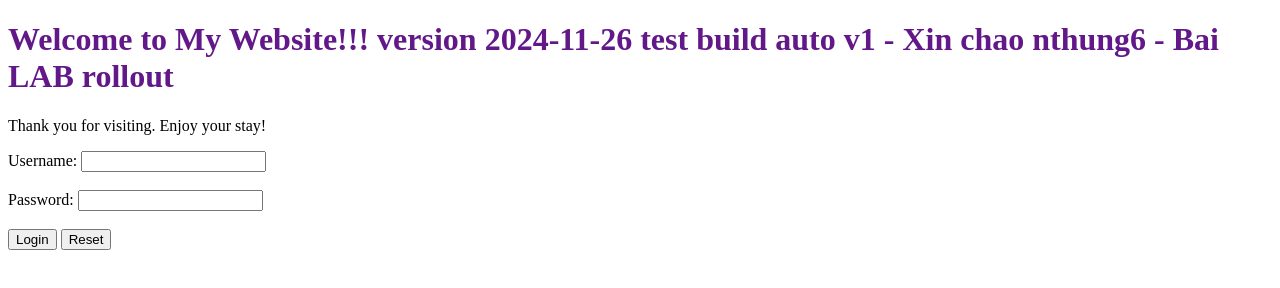
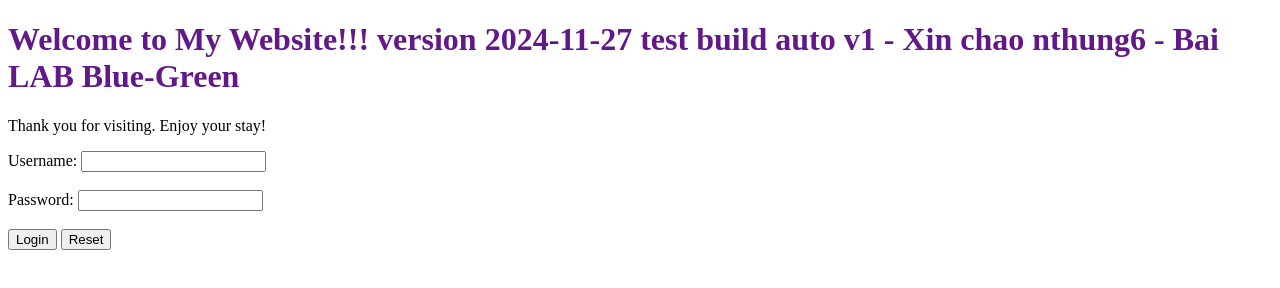
Before and after one commit to hunghoccloud/nodejs-random-color, a website: page public/index.html in a window 1280 px wide. Drawn offline with Linux system fonts and the light colour scheme.

Commit message:
Update index.html

```diff
--- a/public/index.html
+++ b/public/index.html
@@ -7,7 +7,7 @@
 </head>
 
 <body>
-    <h1 id="welcome" style="color: #631889;">Welcome to My Website!!! version 2024-11-26 test build auto v1 - Xin chao nthung6 - Bai LAB rollout </h1>
+    <h1 id="welcome" style="color: #631889;">Welcome to My Website!!! version 2024-11-27 test build auto v1 - Xin chao nthung6 - Bai LAB Blue-Green </h1>
     <p>Thank you for visiting. Enjoy your stay!</p>
 
     <form action="/api/login" method="POST">
```
